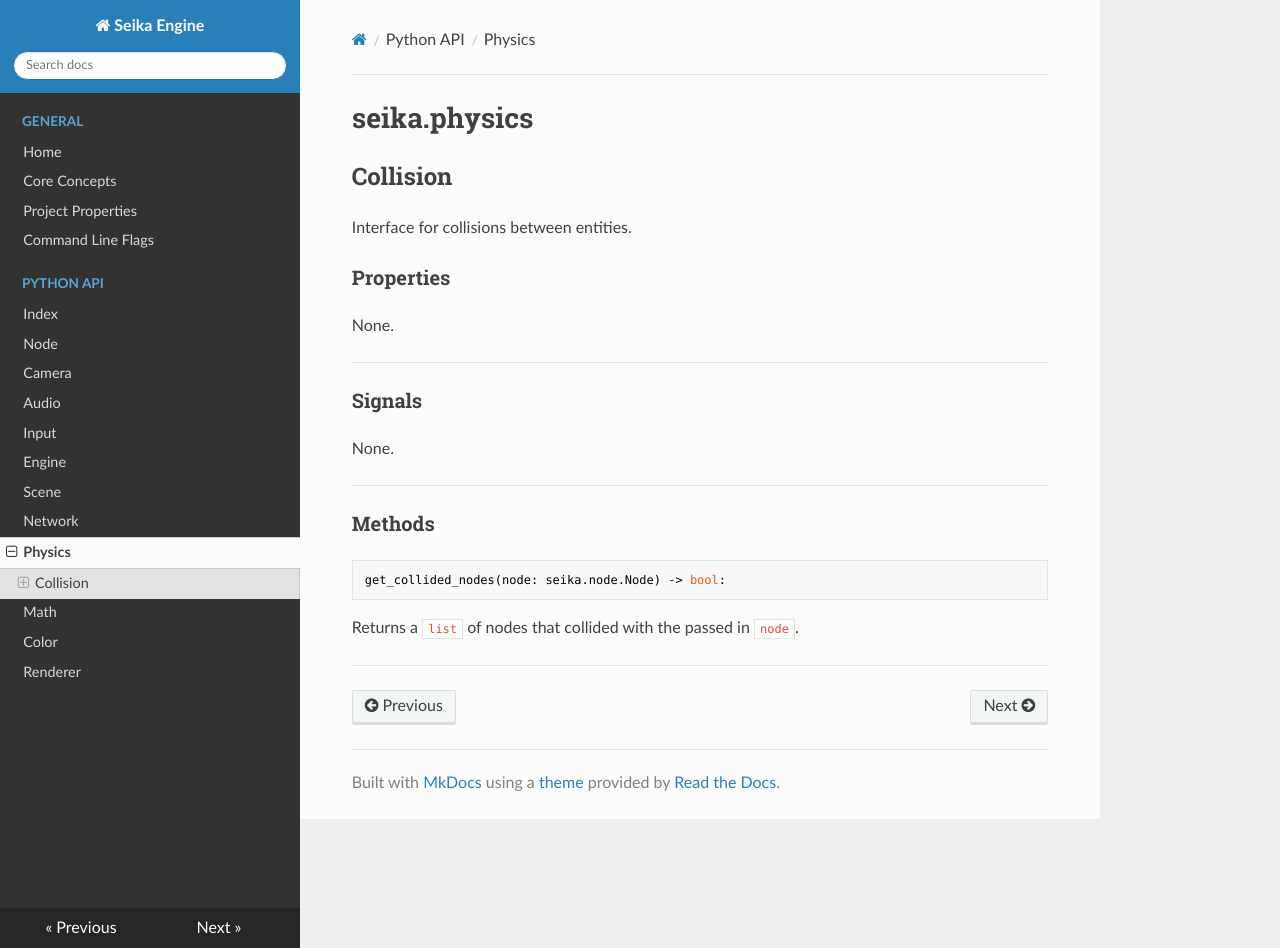
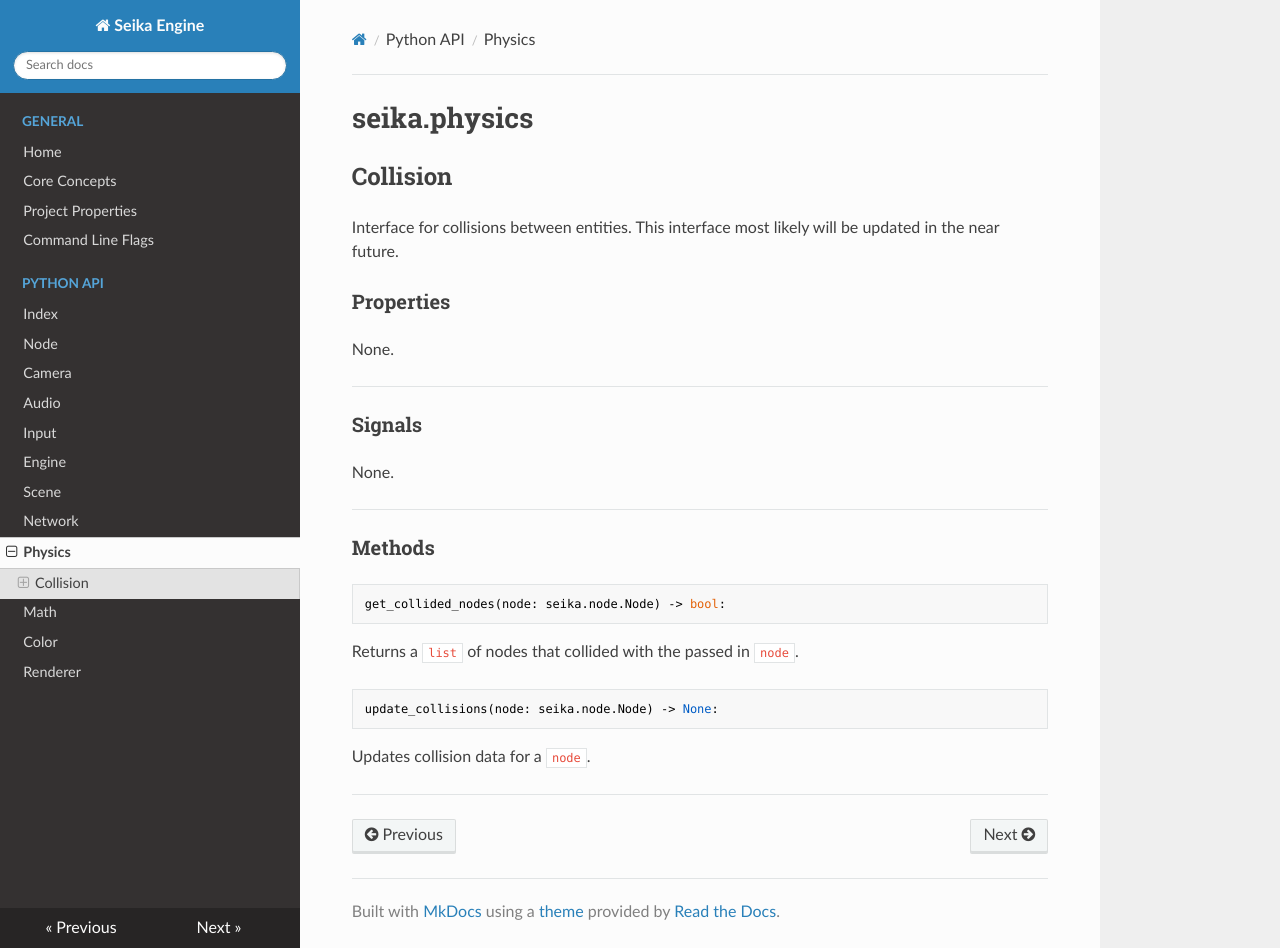
Before and after one commit to Chukobyte/seika-engine, an MkDocs documentation site: the page built from docs/python_api/physics.md, in a window 1280 px wide and 948 px high. Built offline with MkDocs 1.6.1, drawn with Linux system fonts in a browser that asks for light colours; nearby versions of some CDN libraries.

Commit message:
Updating docs for collision.

````diff
--- a/docs/python_api/physics.md
+++ b/docs/python_api/physics.md
@@ -2,7 +2,7 @@
 
 ## Collision
 
-Interface for collisions between entities.
+Interface for collisions between entities.  This interface most likely will be updated in the near future.
 
 ### Properties
 
@@ -24,4 +24,10 @@ get_collided_nodes(node: seika.node.Node) -> bool:
 
 Returns a `list` of nodes that collided with the passed in `node`.
 
+```python
+update_collisions(node: seika.node.Node) -> None:
+```
+
+Updates collision data for a `node`.
+
 ---
````
